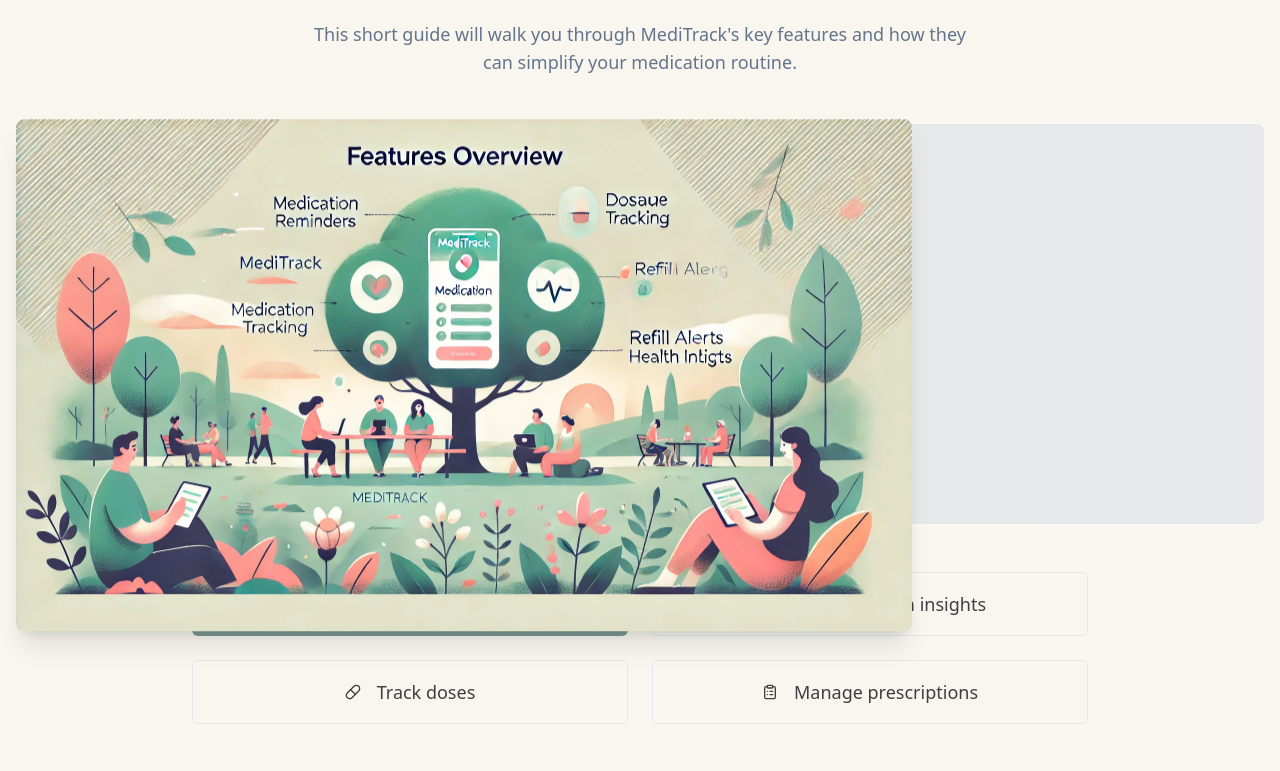
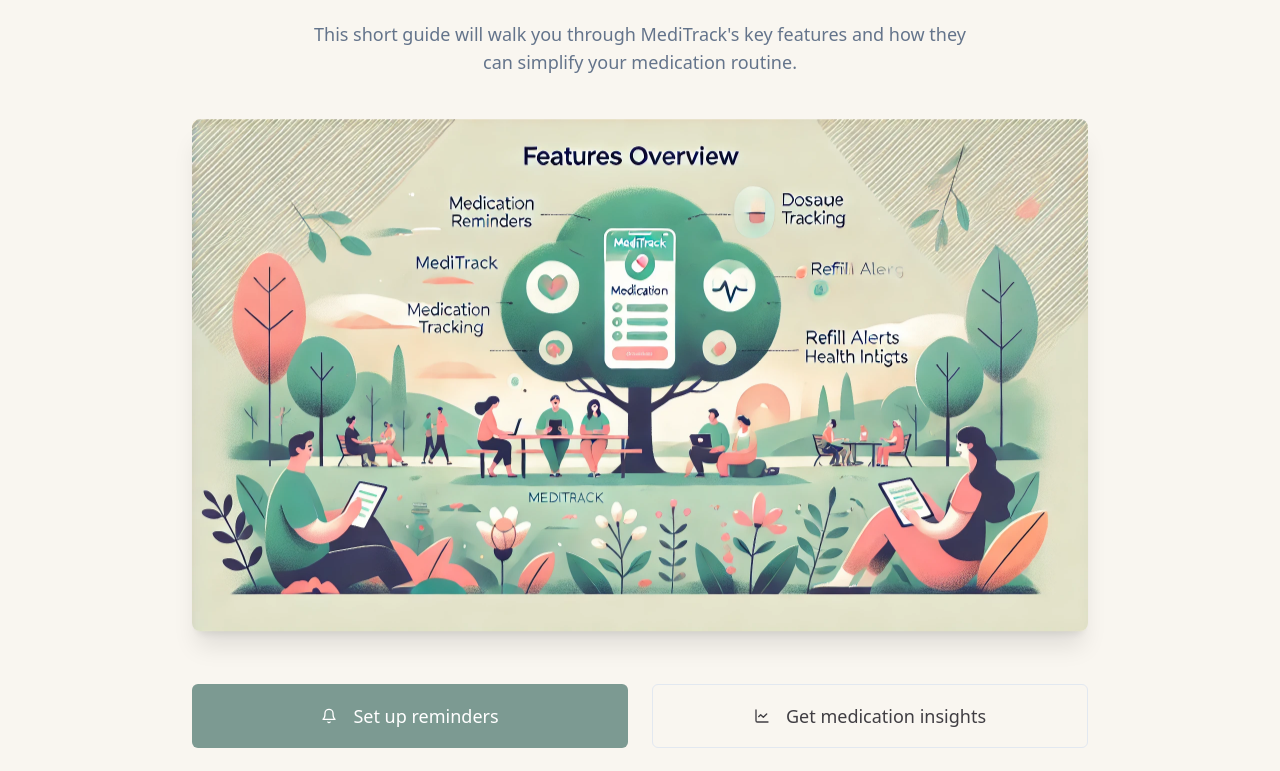
Before and after one commit to sathwikreddygv/meditrack-ai-landing-page, a React (Vite) app: page / in a window 1280 px wide. Shown: the part 687-1458 px from the top of the page. Built offline with nearby package versions, Linux system fonts and the light colour scheme.

Commit message:
Fix image positioning issue
Adjusted the positioning of an image in the code to ensure it displays correctly within the layout.
[skip gpt_engineer]

```diff
--- a/src/components/Features.tsx
+++ b/src/components/Features.tsx
@@ -35,11 +35,10 @@ export const Features = () => {
       </div>
 
       <div className="relative mb-12">
-        <div className="bg-gray-200 animate-pulse rounded-lg w-full h-[300px] md:h-[400px]" /> {/* Placeholder */}
         <img
           src="/lovable-uploads/7f6c6d87-c3a4-42cc-990b-3da314a04bde.png"
           alt="MediTrack features overview showing app interface and community"
-          className="scroll-animate opacity-0 translate-y-10 transition-all duration-700 delay-300 w-full h-auto rounded-lg shadow-xl mx-auto max-w-4xl animate-float absolute top-0 left-0"
+          className="scroll-animate opacity-0 translate-y-10 transition-all duration-700 delay-300 w-full h-auto rounded-lg shadow-xl mx-auto max-w-4xl animate-float"
           loading="lazy"
           onLoad={(e) => {
             const target = e.target as HTMLImageElement;
```
